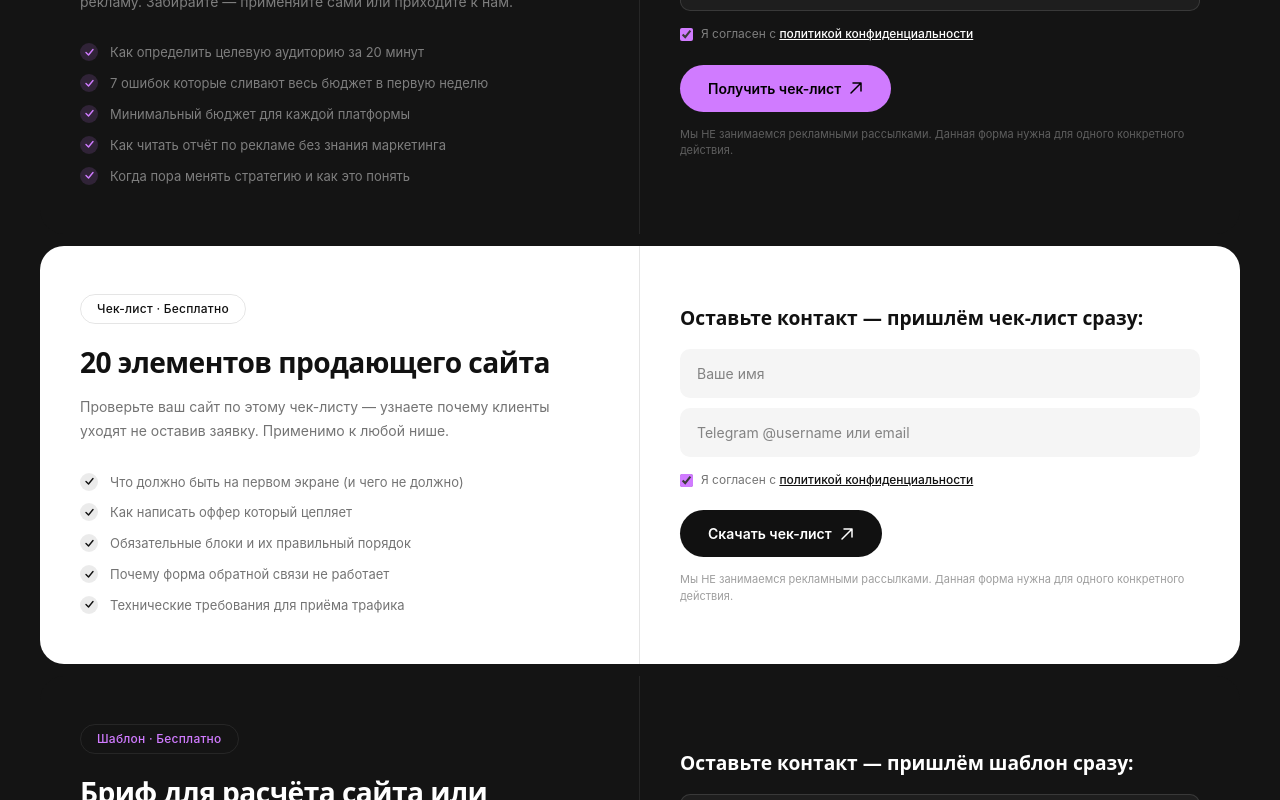
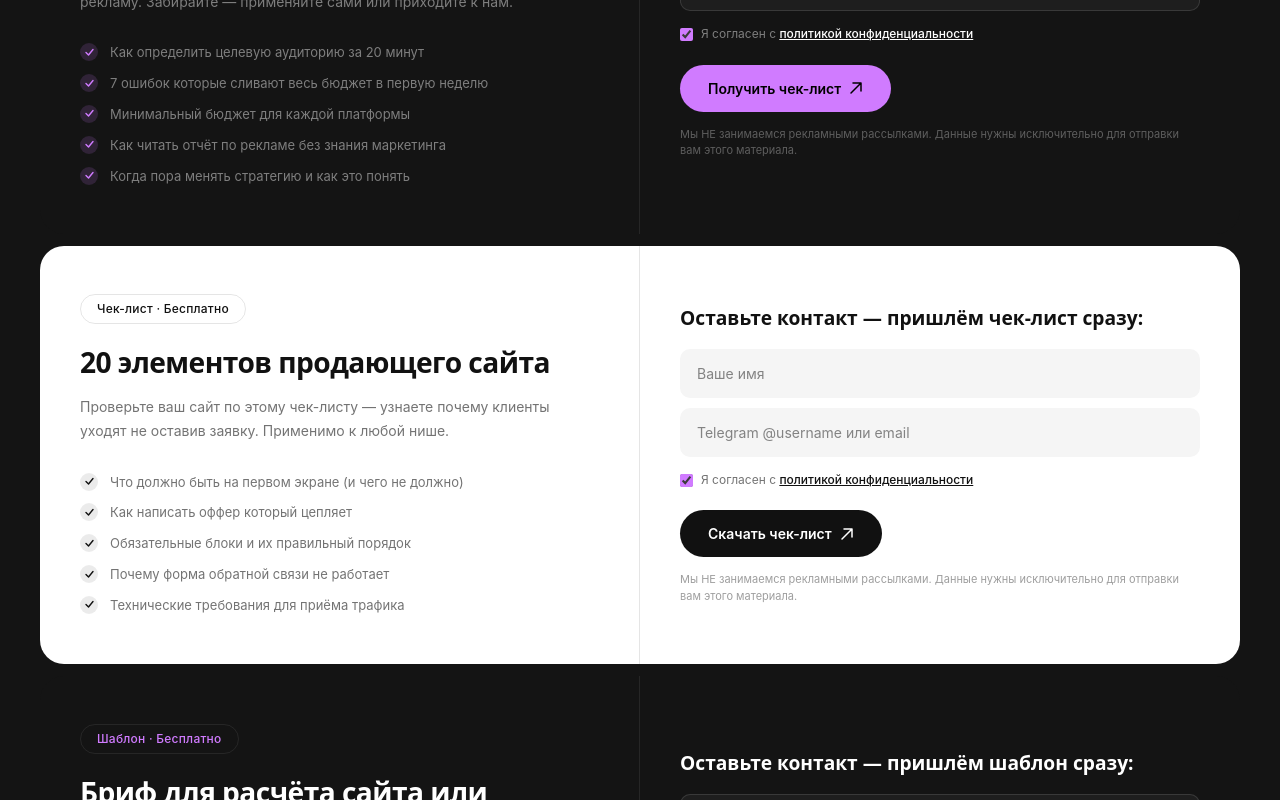
Before and after one commit to adamprogety-hub/asphodel, a Next.js app: page / in a window 1280 px wide. Shown: the part 3300-4100 px from the top of the page. Built offline with nearby package versions, Linux system fonts and the light colour scheme.

Commit message:
style: customize form disclaimers to specific actions (file delivery vs project discussion)

```diff
--- a/src/components/ContactModal.tsx
+++ b/src/components/ContactModal.tsx
@@ -280,8 +280,9 @@ export default function ContactModalProvider({ children }: { children: React.Rea
                         </button>
 
                         <p style={{ fontFamily: 'var(--ff-b)', fontSize: '11px', color: 'rgba(0,0,0,0.4)', marginTop: '4px', lineHeight: 1.5 }}>
-                          Мы НЕ занимаемся рекламными рассылками. Данная форма нужна для одного конкретного действия.
+                          Мы НЕ занимаемся рекламными рассылками. Данные нужны исключительно для связи с вами по вашему проекту.
                         </p>
+
 
                       </form>
                     </motion.div>
--- a/src/components/sections/LeadMagnets.tsx
+++ b/src/components/sections/LeadMagnets.tsx
@@ -183,8 +183,9 @@ function MagnetBlock({ m }: { m: MagnetProps }) {
                   </svg>
                 </button>
                 <p style={{ fontFamily:'var(--ff-b)', fontWeight:400, fontSize:'11px', color:sub, marginTop:'4px', opacity: 0.7 }}>
-                  Мы НЕ занимаемся рекламными рассылками. Данная форма нужна для одного конкретного действия.
+                  Мы НЕ занимаемся рекламными рассылками. Данные нужны исключительно для отправки вам этого материала.
                 </p>
+
 
               </motion.form>
             ) : (
```
